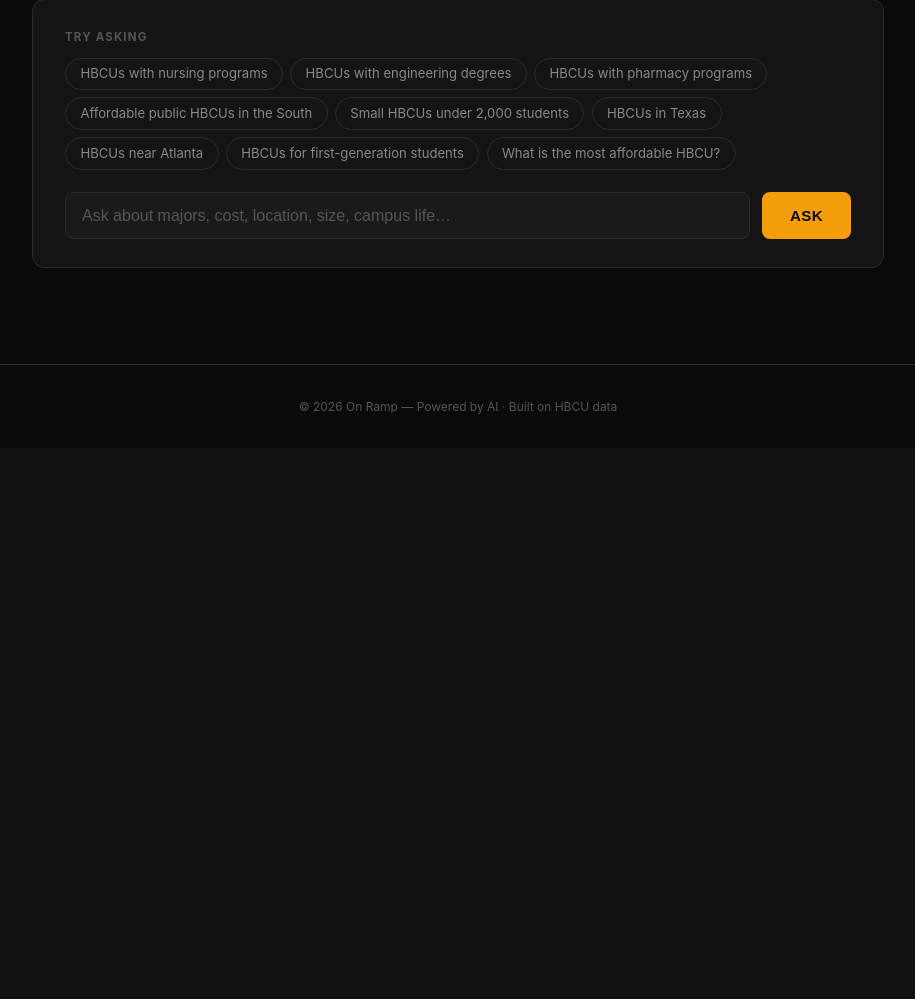
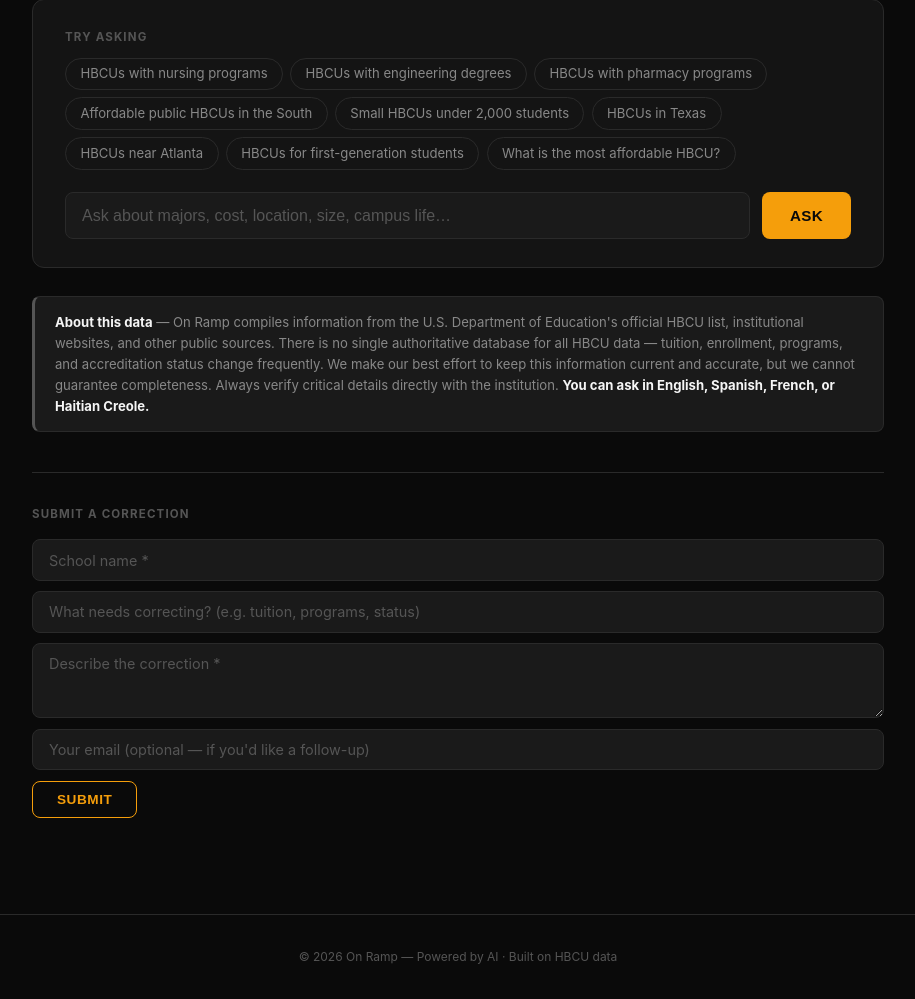
Before and after one commit to carywoods/onramp_v2, a Flask app: page / in a window 1280 px wide. Shown: the part 377-1376 px from the top of the page, without its empty margins (182-1097 px from the left). Before the commit the page ends 791 px from the top, so only its background shows below. Run offline with Flask 3, Linux system fonts and the light colour scheme; some libraries are stand-ins or nearby versions.

Commit message:
Add data disclaimer, multilingual note, and correction submission form
/api/suggest sends email via Hostinger SMTP (SSL 465).
Disclaimer explains data limitations and best-effort sourcing.
Language support called out prominently in the disclaimer.

```diff
--- a/app.py
+++ b/app.py
@@ -15,7 +15,10 @@ Environment variables:
 """
 
 import os
+import smtplib
+import ssl
 from datetime import datetime
+from email.mime.text import MIMEText
 from pathlib import Path
 
 from flask import Flask, jsonify, render_template, request
@@ -39,6 +42,13 @@ BASE_URL         = os.environ.get("BASE_URL", OPENROUTER_BASE_URL)
 CLASSIFIER_MODEL = os.environ.get("CLASSIFIER_MODEL", DEFAULT_MODEL)
 ANSWER_MODEL     = os.environ.get("ANSWER_MODEL",     DEFAULT_MODEL)
 TOP_K            = int(os.environ.get("TOP_K", 5))
+
+SMTP_HOST        = os.environ.get("SMTP_HOST", "")
+SMTP_PORT        = int(os.environ.get("SMTP_PORT", 465))
+SMTP_USER        = os.environ.get("SMTP_USER", "")
+SMTP_PASS        = os.environ.get("SMTP_PASS", "")
+SUGGEST_FROM     = os.environ.get("SUGGEST_FROM", SMTP_USER)
+SUGGEST_TO       = os.environ.get("SUGGEST_TO", "")
 
 
 @app.route("/health")
@@ -178,5 +188,42 @@ def answer():
     })
 
 
+@app.route("/api/suggest", methods=["POST"])
+def suggest():
+    data        = request.json
+    school      = (data.get("school") or "").strip()
+    field       = (data.get("field") or "").strip()
+    correction  = (data.get("correction") or "").strip()
+    submitter   = (data.get("email") or "").strip()
+
+    if not school or not correction:
+        return jsonify({"error": "School name and correction are required."}), 400
+
+    body = f"""On Ramp — Data Correction Submission
+{'=' * 50}
+School:      {school}
+Field:       {field or 'Not specified'}
+Correction:  {correction}
+Submitted by: {submitter or 'Anonymous'}
+Timestamp:   {datetime.now().isoformat(timespec='seconds')}
+"""
+
+    try:
+        msg = MIMEText(body)
+        msg["Subject"] = f"On Ramp correction: {school}"
+        msg["From"]    = SUGGEST_FROM
+        msg["To"]      = SUGGEST_TO
+
+        ctx = ssl.create_default_context()
+        with smtplib.SMTP_SSL(SMTP_HOST, SMTP_PORT, context=ctx) as server:
+            server.login(SMTP_USER, SMTP_PASS)
+            server.sendmail(SUGGEST_FROM, SUGGEST_TO, msg.as_string())
+    except Exception as e:
+        print(f"[suggest] email error: {e}")
+        return jsonify({"error": "Could not send submission. Please try again later."}), 500
+
+    return jsonify({"ok": True})
+
+
 if __name__ == "__main__":
     app.run(debug=True, host="0.0.0.0", port=5000)
--- a/templates/index.html
+++ b/templates/index.html
@@ -338,6 +338,80 @@
         .badge-warning   { background: var(--yellow-bg); color: var(--yellow); border: 1px solid rgba(245,158,11,0.3); }
         .badge-danger    { background: var(--red-bg);    color: var(--red);    border: 1px solid rgba(239,68,68,0.3); }
 
+        /* ---- Disclaimer ---- */
+        .disclaimer {
+            background: var(--surface2);
+            border: 1px solid var(--border);
+            border-left: 3px solid var(--text-dim);
+            border-radius: 0.5rem;
+            padding: 0.9rem 1.25rem;
+            margin-top: 1.75rem;
+            font-size: 0.82rem;
+            color: var(--text-muted);
+            line-height: 1.6;
+        }
+        .disclaimer strong { color: var(--text); }
+
+        /* ---- Suggest form ---- */
+        .suggest-section {
+            margin-top: 2.5rem;
+            border-top: 1px solid var(--border);
+            padding-top: 2rem;
+        }
+        .suggest-title {
+            font-size: 0.72rem;
+            font-weight: 700;
+            color: var(--text-dim);
+            text-transform: uppercase;
+            letter-spacing: 0.1em;
+            margin-bottom: 1rem;
+        }
+        .suggest-form {
+            display: flex;
+            flex-direction: column;
+            gap: 0.65rem;
+        }
+        .suggest-form input,
+        .suggest-form textarea {
+            background: var(--surface2);
+            border: 1px solid var(--border);
+            border-radius: 0.5rem;
+            padding: 0.7rem 1rem;
+            font-size: 0.9rem;
+            color: var(--text);
+            font-family: inherit;
+            outline: none;
+            transition: border-color 0.2s;
+            resize: vertical;
+        }
+        .suggest-form input:focus,
+        .suggest-form textarea:focus {
+            border-color: var(--primary);
+        }
+        .suggest-form input::placeholder,
+        .suggest-form textarea::placeholder { color: var(--text-dim); }
+        .suggest-btn {
+            align-self: flex-start;
+            padding: 0.65rem 1.5rem;
+            font-size: 0.85rem;
+            font-weight: 700;
+            background: transparent;
+            color: var(--primary);
+            border: 1px solid var(--primary);
+            border-radius: 0.5rem;
+            cursor: pointer;
+            transition: background 0.2s, color 0.2s;
+            text-transform: uppercase;
+            letter-spacing: 0.04em;
+        }
+        .suggest-btn:hover { background: var(--primary); color: #0a0a0a; }
+        .suggest-btn:disabled { opacity: 0.4; cursor: not-allowed; }
+        .suggest-feedback {
+            font-size: 0.82rem;
+            padding: 0.5rem 0;
+            display: none;
+        }
+
         /* ---- Footer ---- */
         footer {
             text-align: center;
@@ -397,6 +471,22 @@
     <div class="sources-section" id="sources-section">
         <div class="sources-label">Schools referenced</div>
         <div class="school-grid" id="school-grid"></div>
+    </div>
+
+    <div class="disclaimer">
+        <strong>About this data</strong> — On Ramp compiles information from the U.S. Department of Education's official HBCU list, institutional websites, and other public sources. There is no single authoritative database for all HBCU data — tuition, enrollment, programs, and accreditation status change frequently. We make our best effort to keep this information current and accurate, but we cannot guarantee completeness. Always verify critical details directly with the institution. <strong>You can ask in English, Spanish, French, or Haitian Creole.</strong>
+    </div>
+
+    <div class="suggest-section">
+        <div class="suggest-title">Submit a correction</div>
+        <form class="suggest-form" id="suggest-form">
+            <input type="text" id="sug-school" placeholder="School name *" required>
+            <input type="text" id="sug-field" placeholder="What needs correcting? (e.g. tuition, programs, status)">
+            <textarea id="sug-correction" rows="3" placeholder="Describe the correction *" required></textarea>
+            <input type="email" id="sug-email" placeholder="Your email (optional — if you'd like a follow-up)">
+            <button type="submit" class="suggest-btn" id="suggest-btn">Submit</button>
+            <div class="suggest-feedback" id="suggest-feedback"></div>
+        </form>
     </div>
 </div>
 
@@ -532,6 +622,42 @@
         return html;
     }
 
+    // Suggestion form
+    document.getElementById('suggest-form').addEventListener('submit', async e => {
+        e.preventDefault();
+        const btn      = document.getElementById('suggest-btn');
+        const feedback = document.getElementById('suggest-feedback');
+        btn.disabled   = true;
+        btn.textContent = 'Sending…';
+        feedback.style.display = 'none';
+
+        try {
+            const resp = await fetch('/api/suggest', {
+                method: 'POST',
+                headers: { 'Content-Type': 'application/json' },
+                body: JSON.stringify({
+                    school:     document.getElementById('sug-school').value.trim(),
+                    field:      document.getElementById('sug-field').value.trim(),
+                    correction: document.getElementById('sug-correction').value.trim(),
+                    email:      document.getElementById('sug-email').value.trim(),
+                }),
+            });
+            const data = await resp.json();
+            if (!resp.ok) throw new Error(data.error || 'Submission failed.');
+            feedback.textContent   = 'Thank you — we received your correction and will review it.';
+            feedback.style.color   = 'var(--green)';
+            feedback.style.display = 'block';
+            e.target.reset();
+        } catch (err) {
+            feedback.textContent   = err.message;
+            feedback.style.color   = 'var(--red)';
+            feedback.style.display = 'block';
+        } finally {
+            btn.disabled    = false;
+            btn.textContent = 'Submit';
+        }
+    });
+
     function esc(str) {
         return String(str || '')
             .replace(/&/g, '&amp;')
```
